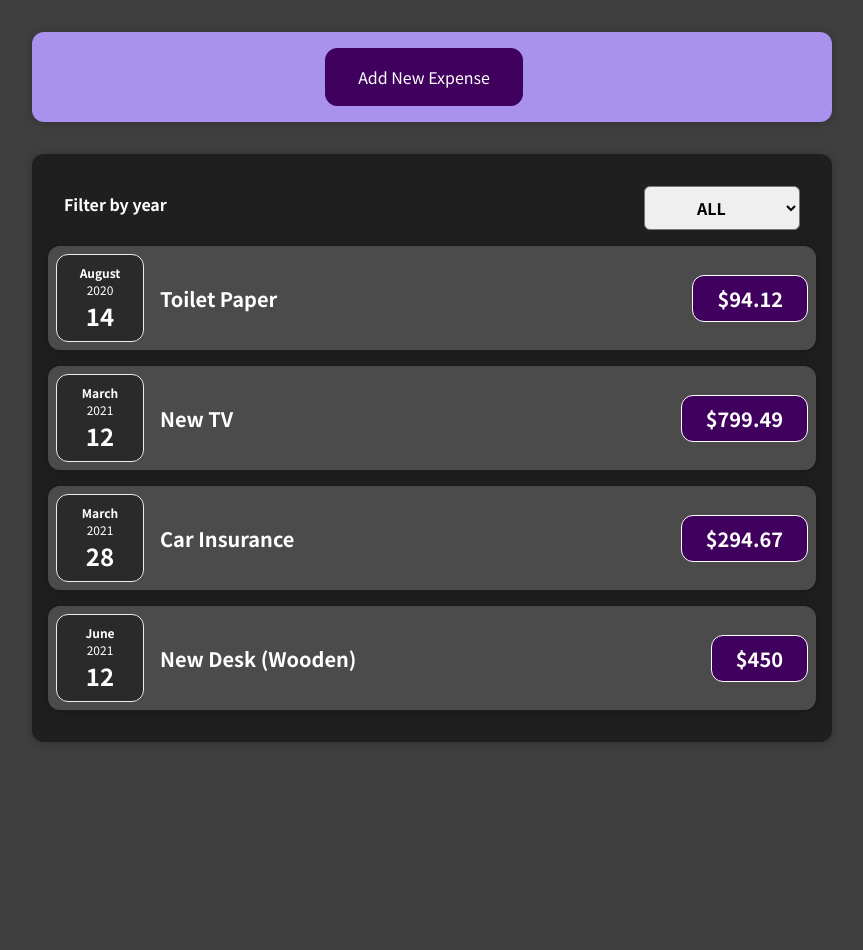
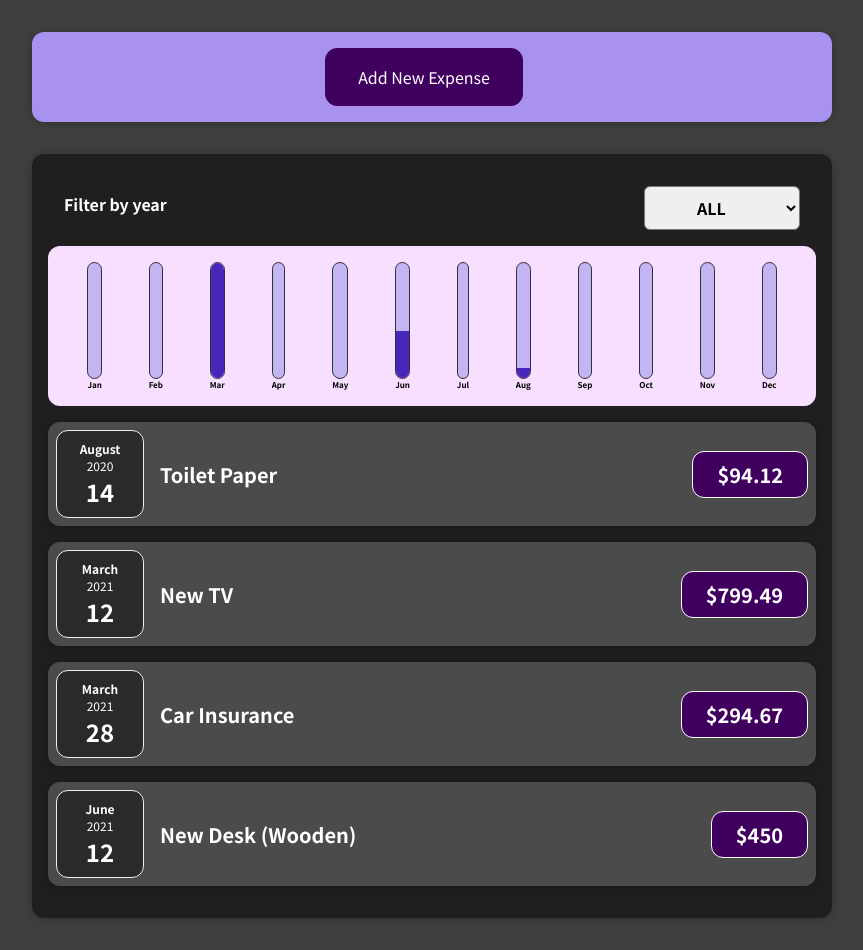
Before and after one commit to dopamine-s-archive/expense-tracker-app, a React (Create React App) app: page / in a window 1280 px wide. Shown: the whole page, without its empty margins (208-1071 px from the left). Before the commit the page ends 800 px from the top, so only its background shows below. Built offline with nearby package versions, Linux system fonts and the light colour scheme.

Commit message:
adds chartbar

```diff
--- a/src/App.js
+++ b/src/App.js
@@ -1,7 +1,7 @@
 import { useState } from 'react';
 import Expenses from './components/Expenses/Expenses';
 import NewExpense from './components/NewExpense/NewExpense';
-import { MOCK_EXPENSES } from './user-data';
+import { MOCK_EXPENSES } from './expenses-data';
 
 export default function App() {
   const [expenses, setExpenses] = useState(MOCK_EXPENSES);
--- /dev/null
+++ b/src/components/Chart/Chart.css
@@ -0,0 +1,9 @@
+.chart {
+  padding: 1rem;
+  border-radius: 12px;
+  background-color: #f8dfff;
+  text-align: center;
+  display: flex;
+  justify-content: space-around;
+  height: 10rem;
+}
--- /dev/null
+++ b/src/components/Chart/Chart.js
@@ -0,0 +1,22 @@
+import ChartBar from "./ChartBar";
+import './Chart.css';
+
+export default function Chart(props) {
+  const dataPointValues = props.dataPoints.map(dataPoint => dataPoint.value);
+  const totalMaximum = Math.max(...dataPointValues);
+
+  return (
+    <div className="chart">
+      {
+        props.dataPoints.map(dataPoint =>
+          <ChartBar
+            key={dataPoint.label}
+            label={dataPoint.label}
+            value={dataPoint.value}
+            maxValue={totalMaximum}
+          />
+        )
+      }
+    </div>
+  )
+};
--- /dev/null
+++ b/src/components/Chart/ChartBar.css
@@ -0,0 +1,30 @@
+.chart-bar {
+  height: 100%;
+  display: flex;
+  flex-direction: column;
+  align-items: center;
+}
+
+.chart-bar__inner {
+  height: 100%;
+  width: 100%;
+  border: 1px solid #313131;
+  border-radius: 12px;
+  background-color: #c3b4f3;
+  overflow: hidden;
+  display: flex;
+  flex-direction: column;
+  justify-content: flex-end;
+}
+
+.chart-bar__fill {
+  background-color: #4826b9;
+  width: 100%;
+  transition: all 0.3s ease-out;
+}
+
+.chart-bar__label {
+  font-weight: bold;
+  font-size: 0.5rem;
+  text-align: center;
+}
--- /dev/null
+++ b/src/components/Chart/ChartBar.js
@@ -0,0 +1,22 @@
+import './ChartBar.css';
+
+export default function ChartBar(props) {
+  let barFullHeight = '0%';
+
+  if (props.maxValue > 0) {
+    barFullHeight = Math.round((props.value / props.maxValue) * 100) + '%';
+  }
+
+  return (
+    <div className="chart-bar">
+      <div className="chart-bar__inner">
+        <div
+          className="chart-bar__fill"
+          style={{height: barFullHeight}}
+        >
+        </div>
+      </div>
+      <div className="chart-bar__label">{props.label}</div>
+    </div>
+  )
+};
--- a/src/components/Expenses/Expenses.js
+++ b/src/components/Expenses/Expenses.js
@@ -1,6 +1,7 @@
 import { useState } from 'react';
 import ExpensesList from './ExpensesList';
 import ExpensesFilter from '../ExpensesFilter/ExpensesFilter';
+import ExpensesChart from './ExpensesChart';
 import Card from '../UI/Card';
 import './Expenses.css';
 
@@ -24,6 +25,7 @@
           selected={filteredYear}
           onChangeYearFilter={yearFilterChangeHandler}
         />
+        <ExpensesChart expenses={filteredExpenses}/>
         <ExpensesList filteredExpenses={filteredExpenses}/>
       </Card>
     </div>
--- /dev/null
+++ b/src/components/Expenses/ExpensesChart.js
@@ -0,0 +1,25 @@
+import Chart from '../Chart/Chart';
+
+export default function ExpensesChart(props) {
+  const chartDataPoints = [
+    { label: 'Jan', value: 0 },
+    { label: 'Feb', value: 0 },
+    { label: 'Mar', value: 0 },
+    { label: 'Apr', value: 0 },
+    { label: 'May', value: 0 },
+    { label: 'Jun', value: 0 },
+    { label: 'Jul', value: 0 },
+    { label: 'Aug', value: 0 },
+    { label: 'Sep', value: 0 },
+    { label: 'Oct', value: 0 },
+    { label: 'Nov', value: 0 },
+    { label: 'Dec', value: 0 },
+  ];
+
+  for (const expense of props.expenses) {
+    const expenseMonth = expense.date.getMonth();
+    chartDataPoints[expenseMonth].value += expense.amount;
+  }
+
+  return <Chart dataPoints={chartDataPoints} />
+};
--- a/src/components/Expenses/ExpensesList.js
+++ b/src/components/Expenses/ExpensesList.js
@@ -10,14 +10,14 @@
   return (
     <ul className="expenses-list">
       {
-        props.filteredExpenses.map((expense) => (
+        props.filteredExpenses.map(expense =>
           <ExpenseItem
             key={expense.id}
             title={expense.title}
             amount={expense.amount}
             date={expense.date}
           />
-        ))
+        )
       }
     </ul>
   );
--- a/src/components/NewExpense/ExpenseForm.js
+++ b/src/components/NewExpense/ExpenseForm.js
@@ -24,7 +24,7 @@
     if (enteredTitle && enteredAmount) {
       const expenseData = {
         title: enteredTitle,
-        amount: enteredAmount,
+        amount: +enteredAmount,
         date: enteredDate ? new Date(enteredDate) : new Date()
       }
 
```
Also changed, not shown: src/expenses-data.js (renamed from src/user-data.js).
